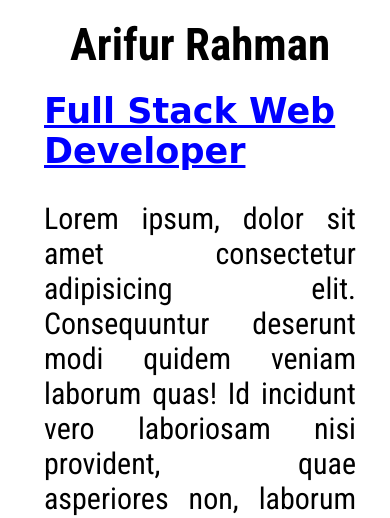
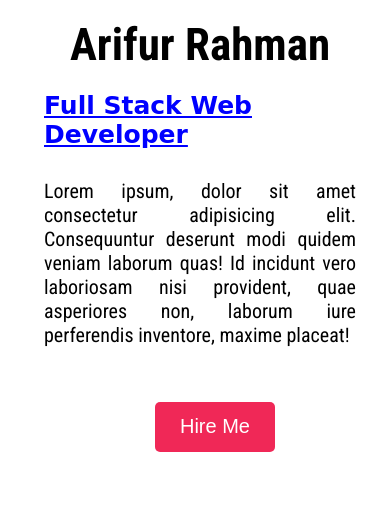
Before and after one commit to arifurrahman-io/portfolio, a plain HTML site: page index.html in a window 390 px wide. Shown: the part 337-855 px from the top of the page. Drawn offline with Linux system fonts and the light colour scheme; a web font is replaced by a local one.

Commit message:
responsivness

```diff
--- a/index.css
+++ b/index.css
@@ -177,6 +177,11 @@
         display: block;
         margin-left: auto;
         margin-right: auto;
+        font-size: 25px;
+    }
+
+    .paragraph-text {
+        font-size: 20px;
     }
 
     .button {
```
